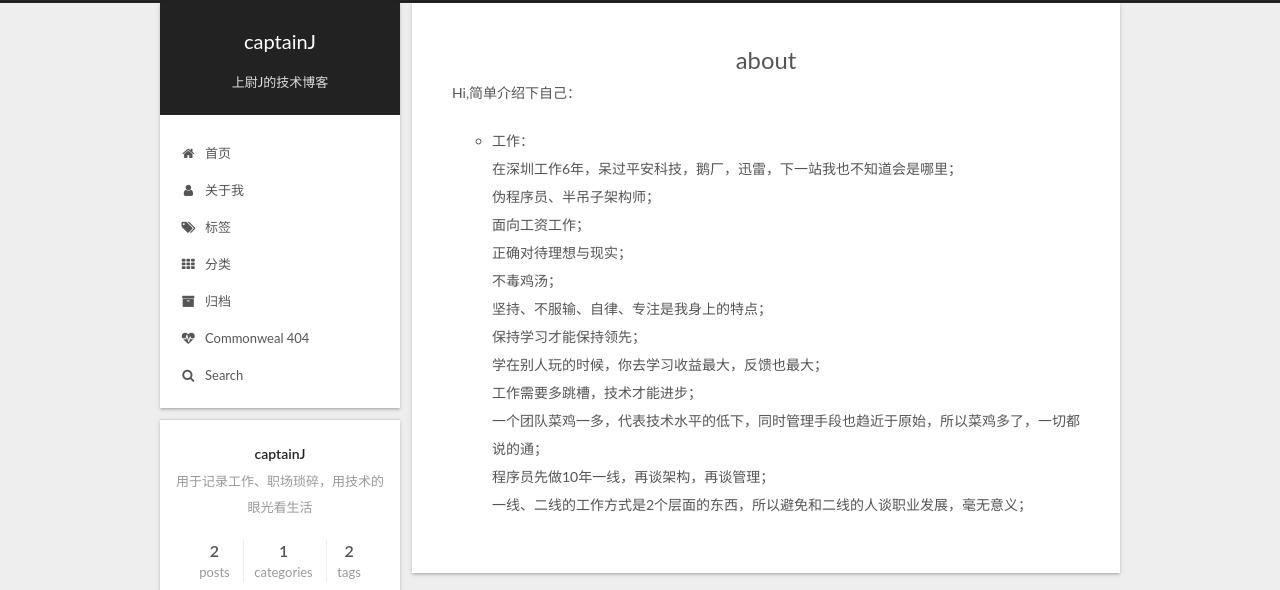
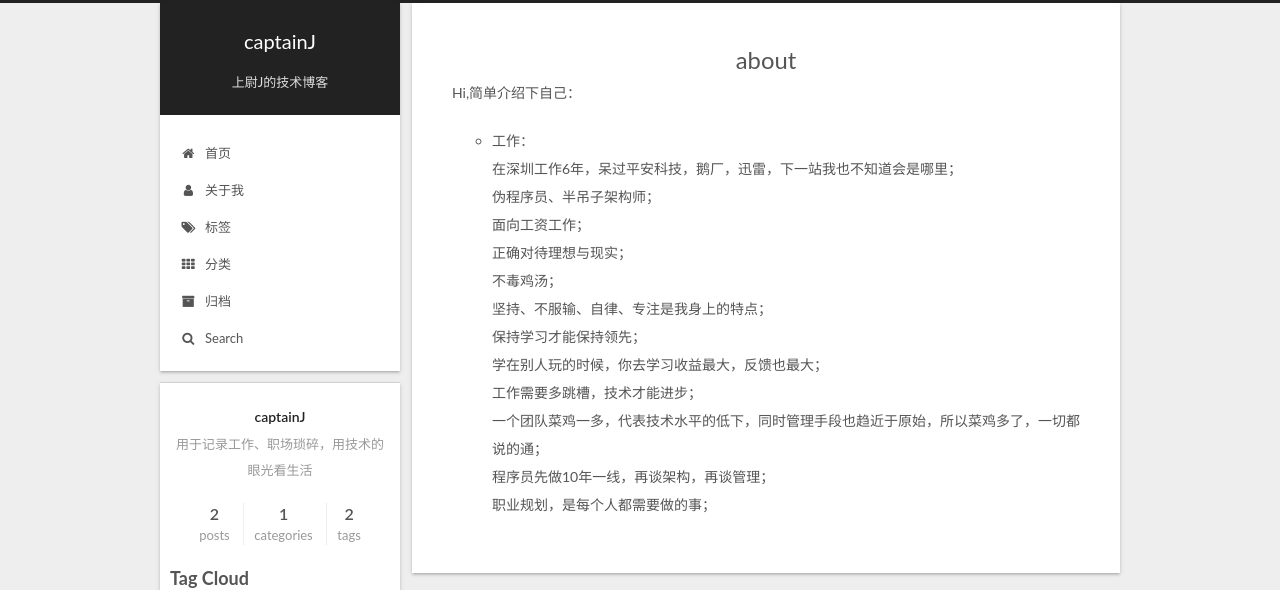
Before and after one commit to jaminlu/jaminlu.github.io, a plain HTML site: page about/index.html in a window 1280 px wide. Shown: the top 590 px of the page. Drawn offline with Linux system fonts and the light colour scheme.

Commit message:
Site updated: 2019-06-03 13:06:58

```diff
--- a/about/index.html
+++ b/about/index.html
@@ -87,7 +87,7 @@
 <meta property="og:site_name" content="captainJ">
 <meta property="og:description" content="Hi,简单介绍下自己：  工作：在深圳工作6年，呆过平安科技，鹅厂，迅雷，下一站我也不知道会是哪里；伪程序员、半吊子架构师；面向工资工作；正确对待理想与现实；不毒鸡汤；坚持、不服输、自律、专注是我身上的特点；保持学习才能保持领先；学在别人玩的时候，你去学习收益最大，反馈也最大；工作需要多跳槽，技术才能进步；一个团队菜鸡一多，代表技术水平的低下，同时管理手段也趋近于原始，所以菜鸡多了，一切都说的通；">
 <meta property="og:locale" content="zh-CN">
-<meta property="og:updated_time" content="2019-06-03T02:30:50.862Z">
+<meta property="og:updated_time" content="2019-06-03T05:06:31.549Z">
 <meta name="twitter:card" content="summary">
 <meta name="twitter:title" content="about">
 <meta name="twitter:description" content="Hi,简单介绍下自己：  工作：在深圳工作6年，呆过平安科技，鹅厂，迅雷，下一站我也不知道会是哪里；伪程序员、半吊子架构师；面向工资工作；正确对待理想与现实；不毒鸡汤；坚持、不服输、自律、专注是我身上的特点；保持学习才能保持领先；学在别人玩的时候，你去学习收益最大，反馈也最大；工作需要多跳槽，技术才能进步；一个团队菜鸡一多，代表技术水平的低下，同时管理手段也趋近于原始，所以菜鸡多了，一切都说的通；">
@@ -231,16 +231,6 @@
         </li>
 
 
-        <li class="menu-item menu-item-commonweal">
-          <a href="/404/" rel="section">
-
-              <i class="menu-item-icon fa fa-fw fa-heartbeat"></i> <br>
-
-            Commonweal 404
-          </a>
-        </li>
-
-
 
         <li class="menu-item menu-item-search">
 
@@ -312,7 +302,7 @@
 
           <p>Hi,简单介绍下自己：</p>
 <ul>
-<li>工作：<br>在深圳工作6年，呆过平安科技，鹅厂，迅雷，下一站我也不知道会是哪里；<br>伪程序员、半吊子架构师；<br>面向工资工作；<br>正确对待理想与现实；<br>不毒鸡汤；<br>坚持、不服输、自律、专注是我身上的特点；<br>保持学习才能保持领先；<br>学在别人玩的时候，你去学习收益最大，反馈也最大；<br>工作需要多跳槽，技术才能进步；<br>一个团队菜鸡一多，代表技术水平的低下，同时管理手段也趋近于原始，所以菜鸡多了，一切都说的通；<br>程序员先做10年一线，再谈架构，再谈管理；<br>一线、二线的工作方式是2个层面的东西，所以避免和二线的人谈职业发展，毫无意义；</li>
+<li>工作：<br>在深圳工作6年，呆过平安科技，鹅厂，迅雷，下一站我也不知道会是哪里；<br>伪程序员、半吊子架构师；<br>面向工资工作；<br>正确对待理想与现实；<br>不毒鸡汤；<br>坚持、不服输、自律、专注是我身上的特点；<br>保持学习才能保持领先；<br>学在别人玩的时候，你去学习收益最大，反馈也最大；<br>工作需要多跳槽，技术才能进步；<br>一个团队菜鸡一多，代表技术水平的低下，同时管理手段也趋近于原始，所以菜鸡多了，一切都说的通；<br>程序员先做10年一线，再谈架构，再谈管理；<br>职业规划，是每个人都需要做的事；</li>
 </ul>
 
 
--- a/css/main.css
+++ b/css/main.css
@@ -1833,7 +1833,7 @@ pre .javascript .function {
   width: 4px;
   height: 4px;
   border-radius: 50%;
-  background: #fffbf2;
+  background: #ffecff;
 }
 .links-of-blogroll {
   font-size: 13px;
```
Also changed, not shown: 2019/05/31/hello-world/index.html (+0 -10 lines), 2019/06/03/etcd部署/index.html (+0 -10 lines), archives/2019/05/index.html (+0 -10 lines), archives/2019/06/index.html (+0 -10 lines), archives/2019/index.html (+0 -10 lines), archives/index.html (+0 -10 lines), categories/index-1.html (+0 -10 lines), categories/index.html (+0 -10 lines), categories/kubernetes-etcd/index.html (+0 -10 lines), comments/index.html (+0 -10 lines), index.html (+0 -10 lines), tags/CA证书/index.html (+0 -10 lines), tags/etcd/index.html (+0 -10 lines), tags/index-1.html (+0 -10 lines), 1 more files.
